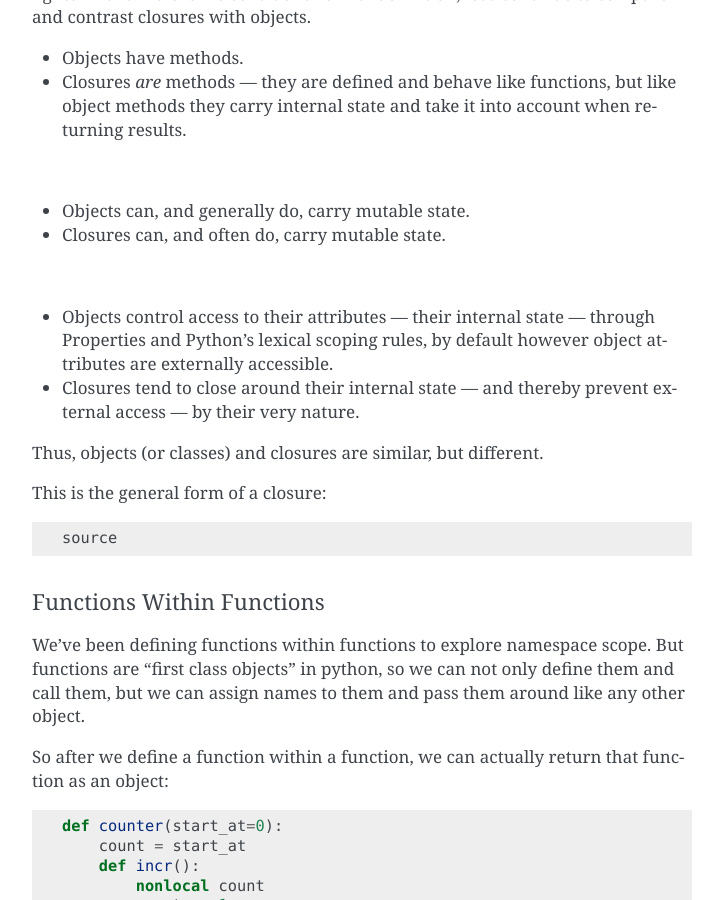
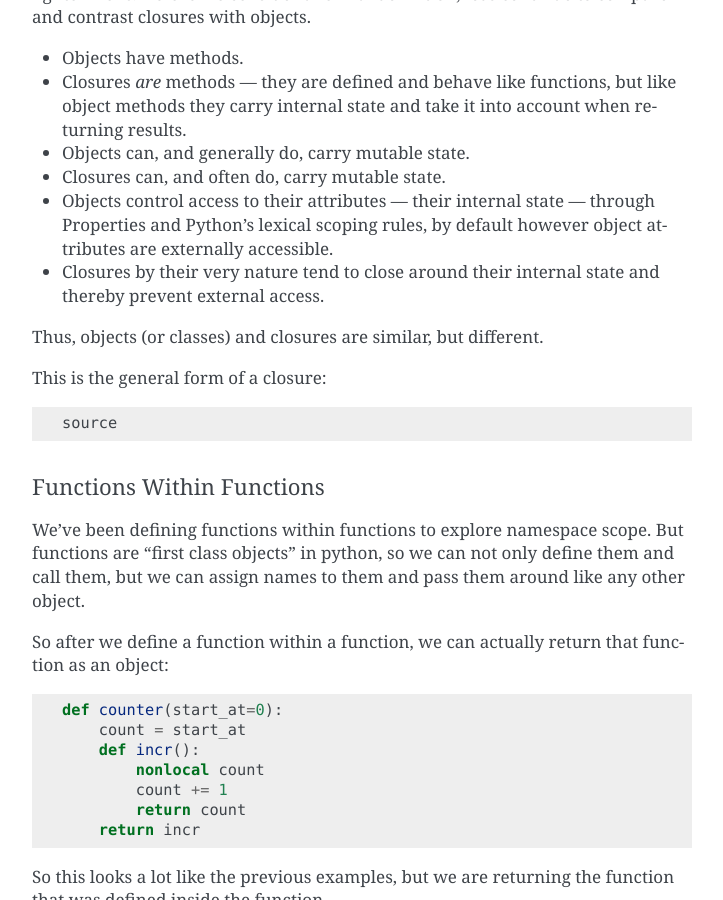
Before and after one commit to rriehle/FP3, a Sphinx documentation site: the page built from source/index.rst, in a window 1280 px wide and 900 px high, scrolled down 2182 px. Shown: the whole window, without its empty margins (388-1111 px from the left). Built offline with Sphinx 7.4.7, drawn with Linux system fonts in a browser that asks for light colours; some of the changed lines change nothing that is shown.

Commit message:
pagination

```diff
--- a/source/index.rst
+++ b/source/index.rst
@@ -105,15 +105,11 @@ What exactly are Closures, these mysterious things that offer programming enligh
 * Objects have methods.
 * Closures *are* methods --- they are defined and behave like functions, but like object methods they carry internal state and take it into account when returning results.
 
-|br|
-
 * Objects can, and generally do, carry mutable state.
 * Closures can, and often do, carry mutable state.
 
-|br|
-
 * Objects control access to their attributes --- their internal state --- through Properties and Python's lexical scoping rules, by default however object attributes are externally accessible.
-* Closures tend to close around their internal state --- and thereby prevent external access --- by their very nature.
+* Closures by their very nature tend to close around their internal state and thereby prevent external access.
 
 Thus, objects (or classes) and closures are similar, but different.
 
```
